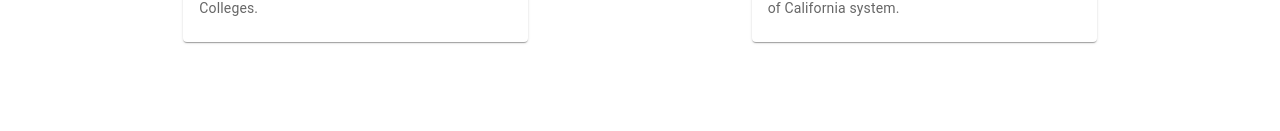
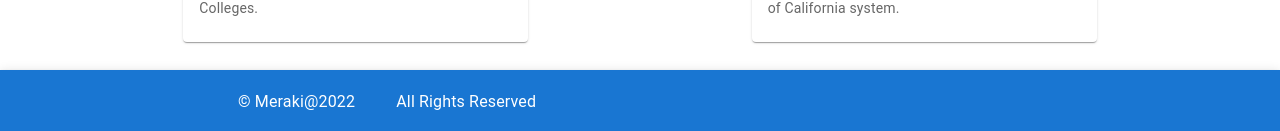
Before and after one commit to kumaresh2001/sih-react, a React (Create React App) app: page / in a window 1280 px wide. Shown: the part 3058-3189 px from the top of the page. Before the commit the page ends 3128 px from the top, so only its background shows below. Built offline with nearby package versions, Linux system fonts and the light colour scheme.

Commit message:
added footer

```diff
--- /dev/null
+++ b/src/components/Footer.js
@@ -0,0 +1,22 @@
+import React from "react";
+import { AppBar } from "@mui/material";
+import { Container } from "@mui/material";
+import { Toolbar } from "@mui/material";
+import { Typography } from "@mui/material";
+
+export default function Footer() {
+    return (
+        <AppBar position="static" color="primary">
+          <Container maxWidth="md">
+            <Toolbar>
+              <Typography variant="body1" color="inherit">
+                &copy; Meraki@2022
+                &emsp;&emsp;
+                All Rights Reserved
+
+              </Typography>
+            </Toolbar>
+          </Container>
+        </AppBar>
+    )
+}
--- /dev/null
+++ b/src/database/data.json
@@ -0,0 +1,3 @@
+{
+
+}
--- a/src/pages/About.js
+++ b/src/pages/About.js
@@ -1,6 +1,7 @@
 import React, { Component } from 'react';
 import NavBar from "../components/NavBar";
 import Box from "../components/Box";
+import Footer from '../components/Footer';
 
 
 export class About extends Component {
@@ -10,7 +11,7 @@ export class About extends Component {
 
             <NavBar />
             <Box />
-
+            <Footer />
 
         </React.Fragment>
     )
--- a/src/pages/HigherStudents.js
+++ b/src/pages/HigherStudents.js
@@ -12,6 +12,8 @@ import ComplexGrid from '../components/Cards';
 import Quiz from "../components/Quiz"
 import { Navigate } from 'react-router-dom';
 import DomesticCards from "../components/DomesticCards"
+import Footer from '../components/Footer';
+
 
 function TabPanel(props) {
   const { children, value, index, ...other } = props;
@@ -88,8 +90,8 @@ export default function HigherStudents() {
                     aria-label="full width tabs example"
                     centered
                     >
-                    <Tab wrapped label="Universities"  {...a11yProps(0)} />
-                    <Tab wrapped label="Professions"  {...a11yProps(1)} />
+                    <Tab wrapped label="Professions"  {...a11yProps(0)} />
+                    <Tab wrapped label="Universities"  {...a11yProps(1)} />
                     <Tab wrapped label="Personality Test"  {...a11yProps(2)} />
                     </Tabs>
                 </AppBar>
@@ -138,7 +140,9 @@ export default function HigherStudents() {
                     </TabPanel>
                 </SwipeableViews>
             </Box>
+            <Footer />
       </React.Fragment>
+
 
 
   );
--- a/src/pages/Home.js
+++ b/src/pages/Home.js
@@ -2,7 +2,7 @@ import React, { Component } from 'react';
 import NavBar from "../components/NavBar";
 import Carousel from '../components/Carousel';
 import ComplexGrid from '../components/Cards';
-
+import Footer from '../components/Footer';
 
 export class Home extends Component {
   render() {
@@ -12,7 +12,7 @@ export class Home extends Component {
             <NavBar signIn={false} />
             <Carousel />
             <ComplexGrid />
-
+            <Footer />
         </React.Fragment>
     )
   }
--- a/src/pages/ParentsPage.js
+++ b/src/pages/ParentsPage.js
@@ -9,6 +9,8 @@ import Typography from '@mui/material/Typography';
 import Box from '@mui/material/Box';
 import NavBar from '../components/NavBar';
 import ComplexGrid from '../components/Cards';
+import Footer from '../components/Footer';
+
 
 function TabPanel(props) {
   const { children, value, index, ...other } = props;
@@ -85,6 +87,7 @@ export default function ParentsPage() {
                     </TabPanel>
                 </SwipeableViews>
             </Box>
+            <Footer />
       </React.Fragment>
 
 
--- a/src/pages/SecondaryStudents.js
+++ b/src/pages/SecondaryStudents.js
@@ -10,6 +10,8 @@ import Box from '@mui/material/Box';
 import NavBar from '../components/NavBar';
 import ComplexGrid from '../components/Cards';
 import Quiz from "../components/Quiz";
+import Footer from '../components/Footer';
+
 
 
 function TabPanel(props) {
@@ -91,6 +93,7 @@ export default function SecondaryStudents() {
                     </TabPanel>
                 </SwipeableViews>
             </Box>
+            <Footer />
       </React.Fragment>
 
 
```
